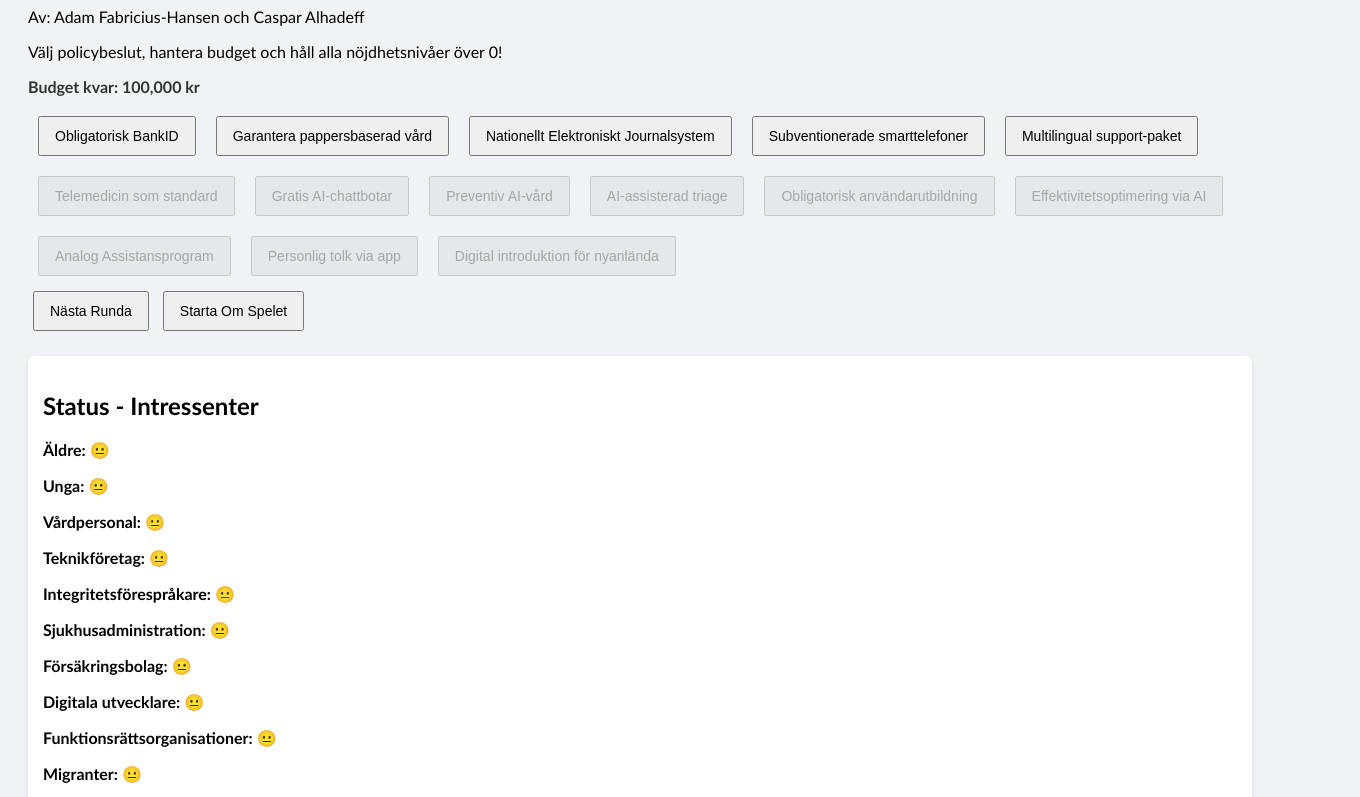
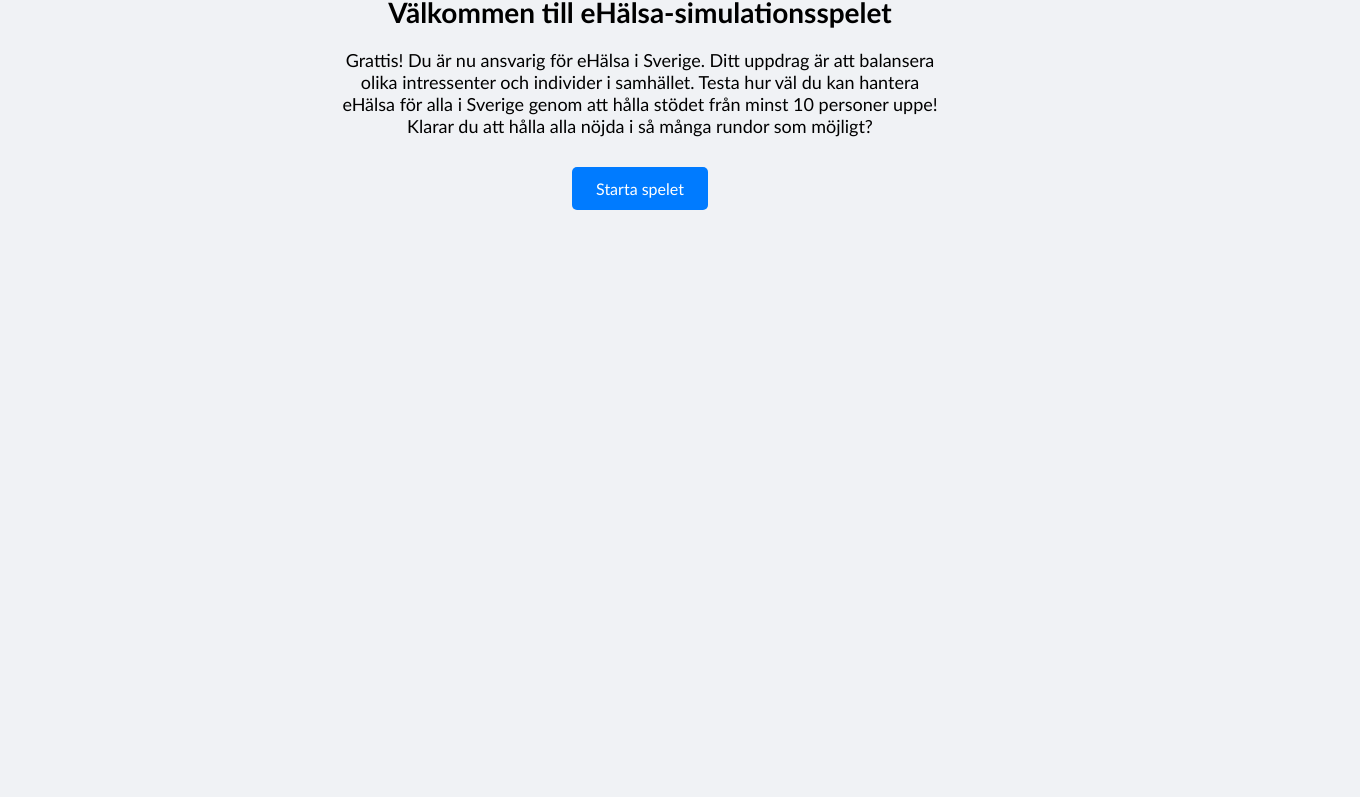
Before and after one commit to Adamfabricius/eHealthGame, a plain HTML site: page index.html in a window 1280 px wide. Shown: the part 82-879 px from the top of the page, 1360 px wide, since content can reach past the window. After the commit the page ends 800 px from the top, so only its background shows below. Drawn offline with Linux system fonts and the light colour scheme.

Commit message:
Update index.html

```diff
--- a/index.html
+++ b/index.html
@@ -1,37 +1,56 @@
-
 <!DOCTYPE html>
 <html lang="sv">
 <head>
   <meta charset="UTF-8">
-  <title>Ehälsa Simulationsspel</title>
+  <title>Välkommen till eHälsa-spelet</title>
   <link rel="stylesheet" href="css/style.css">
+  <style>
+    body {
+      text-align: center;
+      padding: 50px;
+      background-color: #f0f2f5;
+      font-family: 'Gill Sans', 'Gill Sans MT', Calibri, 'Trebuchet MS', sans-serif;
+    }
+
+    h1 {
+      font-size: 28px;
+      margin-bottom: 20px;
+    }
+
+    p {
+      font-size: 18px;
+      max-width: 600px;
+      margin: auto;
+      margin-bottom: 30px;
+    }
+
+    a.button {
+      display: inline-block;
+      padding: 12px 24px;
+      font-size: 16px;
+      background-color: #007bff;
+      color: white;
+      text-decoration: none;
+      border-radius: 5px;
+      transition: background-color 0.3s ease;
+    }
+
+    a.button:hover {
+      background-color: #0056b3;
+    }
+  </style>
 </head>
 <body>
-  <h1>Ehälsa Simulationsspel </h1>
-  <p>Av: Adam Fabricius-Hansen och Caspar Alhadeff</p>
 
-  <p>Välj policybeslut, hantera budget och håll alla nöjdhetsnivåer över 0!</p>
+  <h1>Välkommen till eHälsa-simulationsspelet</h1>
 
-  <div class="budget" id="budget-display"></div>
-  <div id="policy-buttons"></div>
-  <button onclick="nextRound()">Nästa Runda</button>
-  <button onclick="restartGame()">Starta Om Spelet</button>
+  <p>
+    Grattis! Du är nu ansvarig för eHälsa i Sverige. Ditt uppdrag är att balansera olika intressenter och individer i samhället.
+    Testa hur väl du kan hantera eHälsa för alla i Sverige genom att hålla stödet från minst 10 personer uppe!
+    Klarar du att hålla alla nöjda i så många rundor som möjligt?
+  </p>
 
-
-  <div class="status">
-    <h2>Status - Intressenter</h2>
-    <div id="stakeholders"></div>
-
-    <h2>Individer</h2>
-    <div id="people"></div>
-
-    <div class="log">
-      <h3>Genomförda beslut:</h3>
-      <ul id="actions"></ul>
-    </div>
-  </div>
-
-  <script src="js/logic.js"></script>
+  <a class="button" href="game.html">Starta spelet</a>
 
 </body>
 </html>
```
